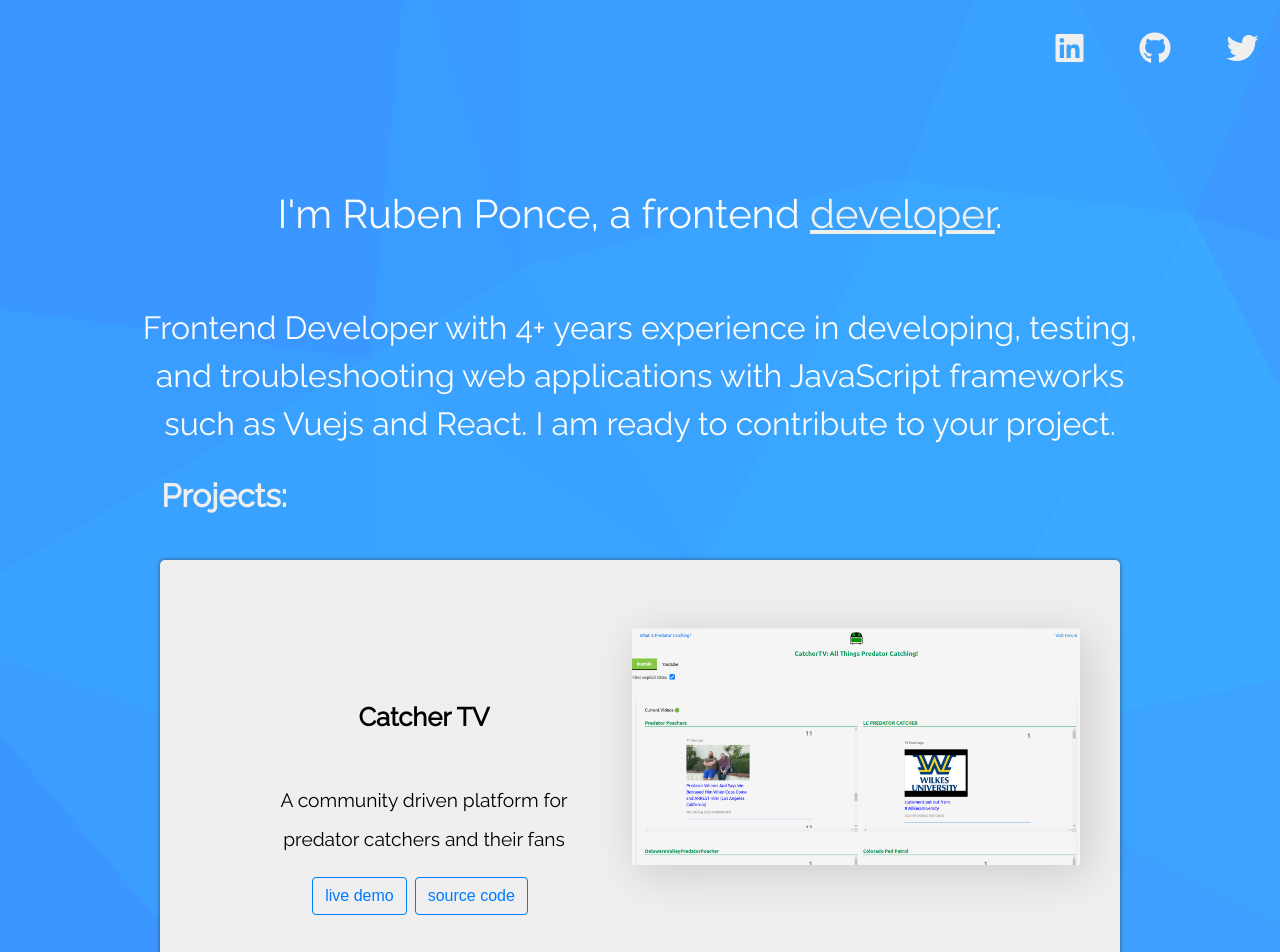
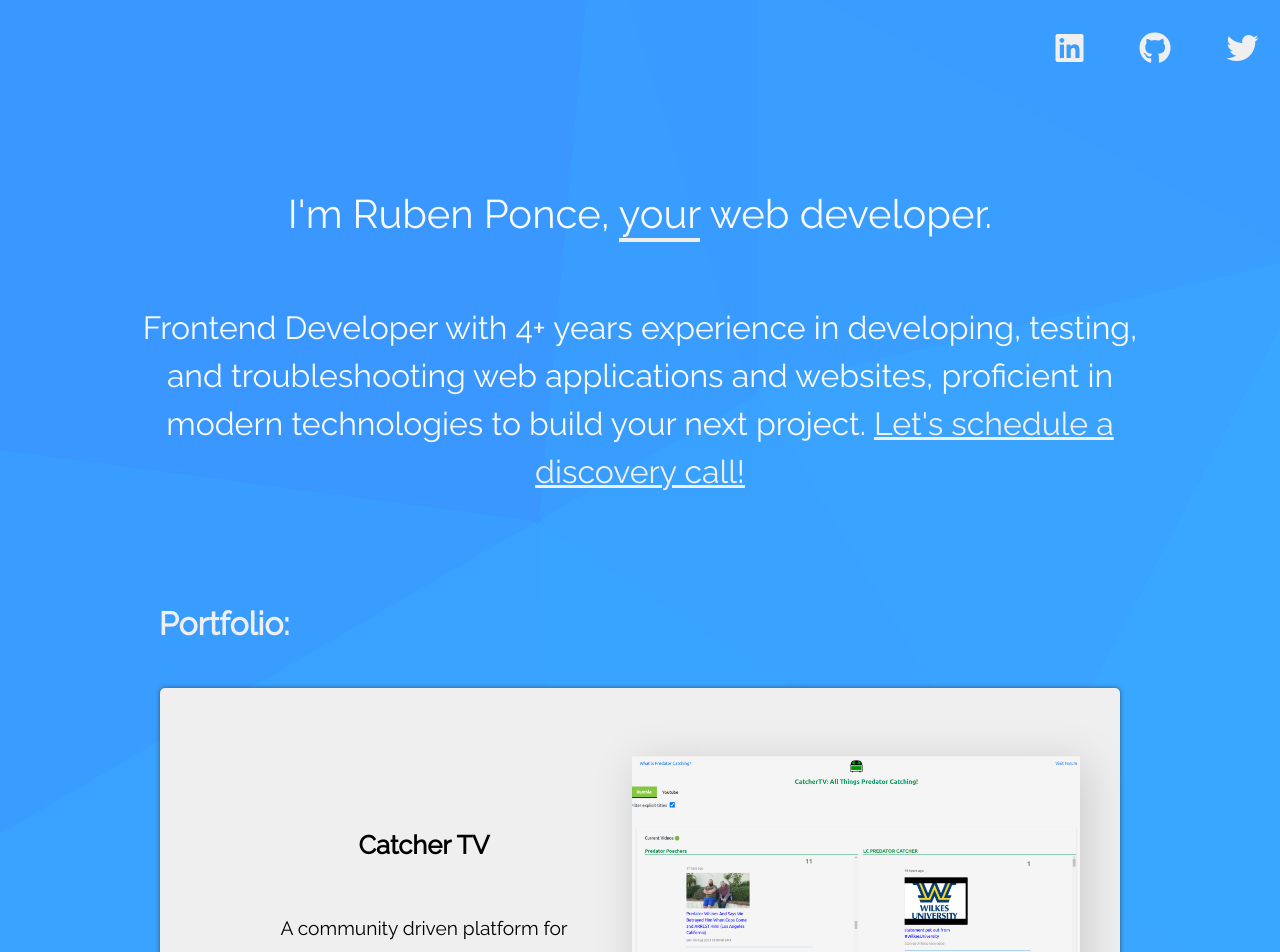
Before and after one commit to RubenPonce/react-portfolio, a React (Create React App) app: page / in a window 1280 px wide. Shown: the top 952 px of the page. Built offline with nearby package versions, Linux system fonts and the light colour scheme; some icons are missing; a web font is replaced by a local one.

Commit message:
Add Services component, update CTA, and improve introduction.

```diff
--- a/package.json
+++ b/package.json
@@ -4,6 +4,7 @@
   "private": true,
   "dependencies": {
     "axios": "1.4.0",
+    "bootstrap": "^5.3.2",
     "react": "^18.2.0",
     "react-dom": "^18.2.0",
     "react-ga": "^3.3.1",
@@ -14,7 +15,8 @@
     "start": "react-scripts start",
     "build": "react-scripts build",
     "test": "react-scripts test",
-    "eject": "react-scripts eject"
+    "eject": "react-scripts eject",
+    "reset": "rm -rf node_modules && rm -rf package-lock.json && npm install && npm start"
   },
   "description": "My portfolio of projects",
   "repository": {
--- a/public/index.html
+++ b/public/index.html
@@ -31,7 +31,7 @@
       work correctly both with client-side routing and a non-root public URL.
       Learn how to configure a non-root public URL by running `npm run build`.
     -->
-    <title>Ruben Ponce Web Developer</title>
+    <title>Ruben Ponce Web Developer | Ann Arbor | Web Design</title>
   </head>
   <!-- Google tag (gtag.js) -->
   <script async src="https://www.googletagmanager.com/gtag/js?id=G-5CJJ76646H"></script>
--- a/src/App.css
+++ b/src/App.css
@@ -119,6 +119,12 @@ html {
   color: #efefef;
 
   text-decoration: underline;
+}
+.project-intro{
+    margin-top: 13rem;
+}
+.projects-intro h2{
+    margin-top:10rem;
 }
 .project-intro h2,
 .project-intro p {
@@ -349,3 +355,88 @@ nav a:hover {
   /*  margin: 1em 0;*/
   /*}*/
 }
+.services-container {
+  display: flex;
+  justify-content: space-evenly;
+  margin: 100px 0;
+  flex-wrap: wrap;
+  gap: 20px;
+  animation: fadeAway 0.5s forwards;
+}
+
+.service-card {
+  background: #ffffff;
+  margin-top: 4rem;
+  padding: 3rem 4rem;
+  border-radius: 10px;
+  width: calc(33% - 20px); /* Subtracting the gap */
+    box-shadow: 0px 0px 4px 0px rgba(50, 50, 50, 0.7);
+  text-align: center;
+  transition: transform 0.3s;
+  position: relative;
+}
+
+.service-card:hover {
+  transform: translateY(-10px);
+}
+
+@keyframes colorTransform {
+  0% { color: initial;}
+  50% { color: #3aa7ff; }
+  100% { color: initial; }
+}
+
+@keyframes fadeAway {
+  0%, 24% { opacity: 0.1; }
+  25%{ opacity: 0.2; }
+  50% { opacity: 0.5; }
+  75% { opacity: 0.8; }
+  100% { opacity: 1; }
+}
+.service-icon {
+  font-size: 3rem;
+  height: auto;
+  margin-bottom: 15px;
+  animation: colorTransform 5s infinite;
+}
+
+
+.service-title {
+  font-size: 1.5rem;
+  font-weight: bold;
+    margin: 2rem 0 2.5rem 0;
+}
+
+.service-text {
+  font-size: 1rem;
+    margin: 1rem 0 1rem 0;
+}
+
+@media (max-width: 767px) {
+  .service-card {
+    margin-top: 0.1rem;
+    width: 100%;
+    margin-bottom: 20px;
+  }
+  .service-card:nth-child(1) {
+    margin-top: 4rem;
+  }
+  .services-container {
+    margin-top: 15rem;
+    gap:1px;
+  }
+}
+.emphasis{
+    padding-bottom: 1px;
+    border-bottom: 4px solid #f0f0f0;
+}
+.cta-container {
+    background: #f0f0f0;
+    padding: 3rem 0;
+    font-size: 1.5rem;
+    font-family: "Raleway", sans-serif;
+    & a {
+      color: #000;
+      text-decoration: underline;
+    }
+}
--- a/src/App.js
+++ b/src/App.js
@@ -4,6 +4,15 @@ import "./App.css";
 import {Projects} from "./components/Projects";
 import Introduction from "./components/Introduction";
 import Navigation from "./components/Navigation";
+import {Services} from "./components/Services";
+
+function Cta() {
+    return (
+        <div className="cta-container">
+            <h2>Let's <a href="https://calendly.com/rubenponce/have-a-conversation" >schedule a discovery call</a> and start building project today!</h2>
+        </div>
+    )
+}
 
 const App = () => {
     return (
@@ -11,7 +20,8 @@ const App = () => {
             <Navigation/>
             <Introduction/>
             <Projects/>
-            />
+            <Services/>
+            <Cta />
         </div>
     );
 };
--- a/src/components/Introduction.js
+++ b/src/components/Introduction.js
@@ -23,13 +23,14 @@ const usePhraseLogic = (phrases) => {
     return { phraseIndex, displayGoal };
 };
 export default function Introduction() {
-    const iBuild = ['web apps', 'mobile apps', 'software'];
+    const iBuild = ['websites', 'mobile apps', 'your solutions'];
     const { phraseIndex, displayGoal } = usePhraseLogic(iBuild);
 
     const endingPhrase = useMemo(() => (
         <h1 className="cta-intro">
-            Frontend Developer with 4+ years experience in developing, testing, and troubleshooting web applications
-            with JavaScript frameworks such as Vuejs and React. I am ready to contribute to your project.
+            Frontend Developer with 4+ years experience in developing, testing, and troubleshooting web applications and websites, proficient in modern technologies to build your next project.
+            {' '}
+            <a className="cta-link" href="https://calendly.com/rubenponce/have-a-conversation" className="cta-intro-link">Let's schedule a discovery call!</a>
         </h1>
     ), []);
 
@@ -46,15 +47,8 @@ export default function Introduction() {
     return (
         <div className="introduction">
             <h1>
-                I'm Ruben Ponce, a frontend{' '}
-                <a
-                    href="https://github.com/RubenPonce"
-                    target="_blank"
-                    rel="noopener noreferrer"
-                >
-                    developer
-                </a>
-                .
+                I'm Ruben Ponce, <span className="emphasis">your</span>{' '}
+                    web developer.
             </h1>
             {!displayGoal ? renderIBuild() : endingPhrase}
         </div>
--- a/src/components/ProjectCard.js
+++ b/src/components/ProjectCard.js
@@ -24,7 +24,7 @@ export const ProjectCard = ({project}) => {
                     <button
                         className="project-cta"
                     >
-                        live demo
+                        Live Demo
                     </button>
                 </a>
                 <a
@@ -38,7 +38,7 @@ export const ProjectCard = ({project}) => {
                         className="project-cta"
                         style={{margin: "0 .5em"}}
                     >
-                        source code
+                        Source Code
                     </button>
                 </a>
             </div>
--- a/src/components/Projects.js
+++ b/src/components/Projects.js
@@ -4,9 +4,9 @@ import projects from "../data.js"
 
 export const Projects = () => {
     return (
-        <div>
+        <>
             <div className="project-intro">
-                <h2>Projects: </h2>
+                <h2>Portfolio: </h2>
             </div>
             <div className="projects-container">
                 {projects.map(projectCard => {
@@ -19,6 +19,6 @@ export const Projects = () => {
                     );
                 })}
             </div>
-        </div>
+        </>
     );
 }
--- /dev/null
+++ b/src/components/Services.js
@@ -0,0 +1,34 @@
+
+import React from 'react';
+
+export const Services = () => {
+const services = [{
+    title: "Custom Website Development",
+        text: "Your site, your way. We can build your site from the ground up, or we can work with your existing site to make it better.",
+    icon: "fas fa-code"
+},
+
+{
+    title: "Web Design and Implementation",
+        text: "No Design? No Problem. Your site will be implemented by UI specialists who will make your site look great.",
+    icon: "fas fa-paint-brush"
+},
+    {
+        title: "WordPress Development, Maintenance, and Support",
+        text: "Looking for specific WordPress functionality or custom plugins? We can help. We can also help you maintain your WordPress site, and provide support for your WordPress site.",
+        icon: "fab fa-wordpress"
+    },
+]
+
+    return (
+        <div className="services-container">
+            {services.map((service, index) => (
+                <div className="service-card" key={index}>
+                    <i  className={`${service.icon} service-icon`} alt={service.title} />
+                    <h4 className="service-title">{service.title}</h4>
+                    <p className="service-text">{service.text}</p>
+                </div>
+            ))}
+        </div>
+    );
+}
```
Also changed, not shown: 1 other file (tests, documents, lock files or other folders).
